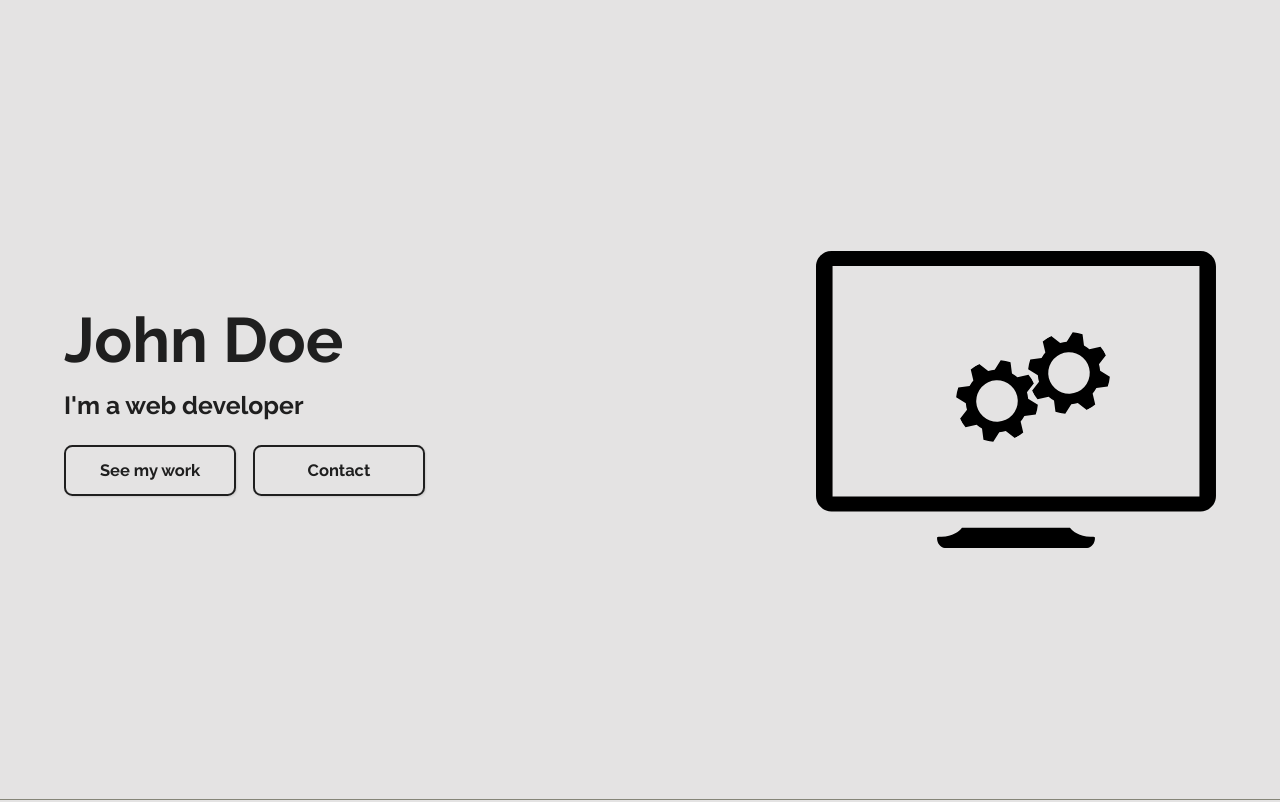
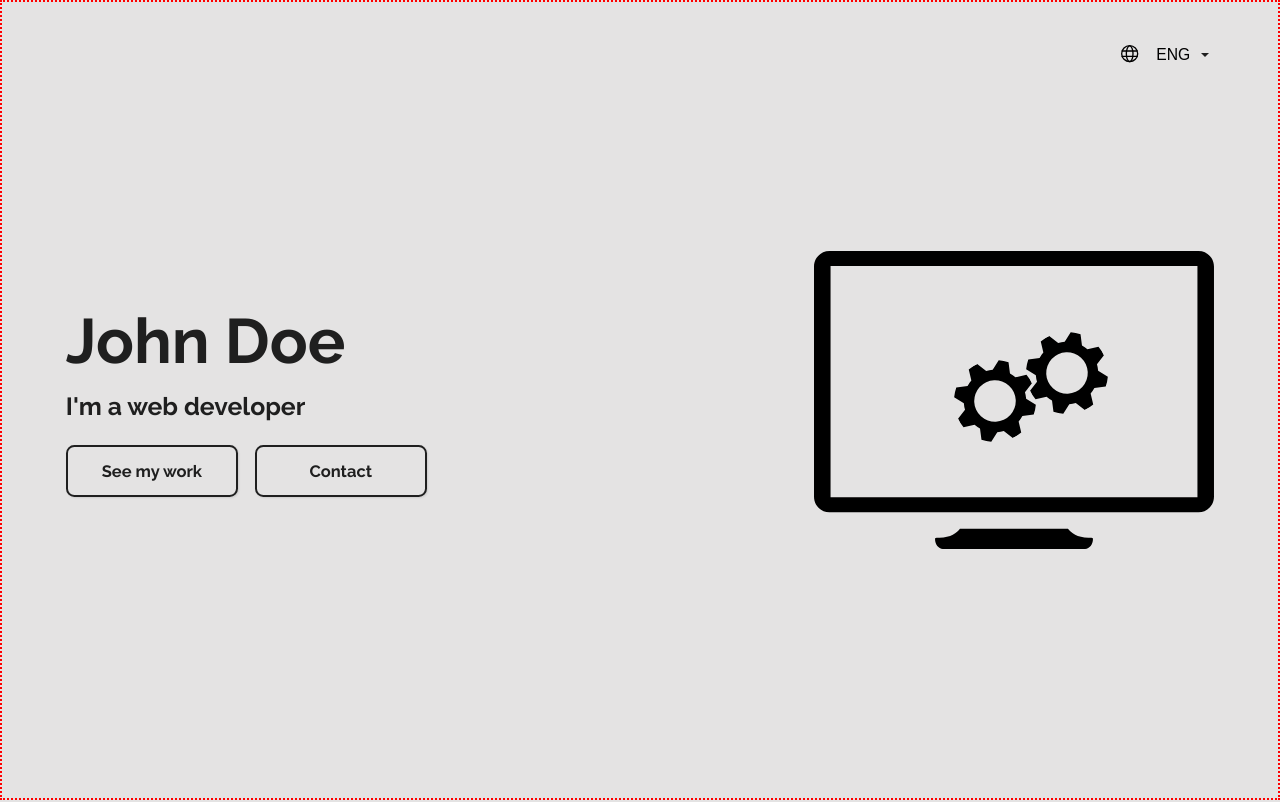
Before and after one commit to simoncse/simoncse.github.io, a website built with webpack: page dist/index.html in a window 1280 px wide. Shown: the top 802 px of the page. Built offline with Linux system fonts and the light colour scheme.

Commit message:
added language selection

```diff
--- /dev/null
+++ b/js/LanguageProvider.js
@@ -0,0 +1,29 @@
+
+
+
+
+export default class LanguageProvider {
+
+
+    constructor(selector) {
+        this.dropdown = document.querySelector(selector);
+        this.langOptions = this.dropdown.querySelector('.dropdown-content');
+        // this.dropdown = this.btn.parentNode;
+        //click event
+        document.addEventListener('click', e => {
+            const isDropdown = e.target.closest(selector)
+            if (isDropdown) {
+                this.dropdown.classList.toggle('active');
+                this.langOptions.classList.toggle('hide');
+            }
+
+            if (!isDropdown) {
+                this.dropdown.classList.remove('active');
+                this.langOptions.classList.add('hide');
+
+            }
+
+        })
+    }
+
+}
--- a/js/index.js
+++ b/js/index.js
@@ -1,9 +1,11 @@
 import Setting from "./Setting.js";
+import LanguageProvider from "./LanguageProvider.js";
 import Cursor from "./cursor.js";
 import Animation from "./Animation.js";
 import contactForm from "./contactForm.js";
 import Toast from "./Toast.js";
 
+const languageProvider = new LanguageProvider('#dropdown');
 
 if (!Setting.isMobile()) {
     //Cursor Animation
--- a/scss/4-layout/_hero.scss
+++ b/scss/4-layout/_hero.scss
@@ -3,12 +3,16 @@
     display: grid;
     place-items: center;
 
+    @include showBorder;
 
 
     font-family: 'Raleway',sans-serif;
 }
 
 .hero__intro {
+
+
+
     @include lg{
         margin-top:0;
     }
--- /dev/null
+++ b/scss/5-modules/_language.scss
@@ -0,0 +1,87 @@
+$label-size:.95rem;
+
+.relative {
+    position:relative;
+}
+
+.lang-menu {
+    position: absolute;
+    top:2.5rem;
+    right:5%;
+
+    width:5.75rem;
+
+    display: flex;
+    align-items: flex-start;
+    justify-content: space-between;
+
+    svg {
+        width:22.5%;
+    }
+
+}
+
+.dropdown {
+    // @include showBorder;
+    margin-top: .15rem;
+    padding:0 0.5rem 0 0;
+    flex-grow: 1;
+    display: flex;
+    flex-direction: column;
+    gap:.35rem;
+    cursor: pointer;
+    box-shadow: none;
+    border-radius: 5px;
+
+    overflow: hidden;
+
+    button,a{
+        font-size: $label-size;
+        font-weight: 500;
+        display:block;
+        // width:100%;
+        text-align: center;
+    }
+
+    button {
+        background: none;
+        border:none;
+        cursor:pointer;
+    }
+
+
+    a {
+        color:$text-cl;
+    }
+
+
+    &.active{
+        box-shadow: 0 2px 4px 0 rgba(0,0,0,.2);
+    }
+
+    // @include showBorder(green);
+    position: relative;
+    &::after {
+        content:'';
+        position: absolute;
+        border: 4px solid transparent;
+        border-top: 4px solid $text-cl;
+        top:.55rem;
+        right:7.5%;
+        transform: translateY(-25%);
+    }
+}
+
+
+.dropdown-content {
+    max-height: 100px;
+    @include trans(.25s ease-in-out);
+
+    a {
+        margin-top: .1rem;
+    }
+    &.hide {
+        max-height: 0;
+        opacity: 0;
+    }
+}
--- a/scss/main.scss
+++ b/scss/main.scss
@@ -24,4 +24,5 @@
 //MODULES
 @import '5-modules/cursor';
 @import '5-modules/toast';
-@import '5-modules/spinner'
+@import '5-modules/spinner';
+@import '5-modules/language';
```
Also changed, not shown: dist/index.html, dist/index.min.js, dist/main.css.
